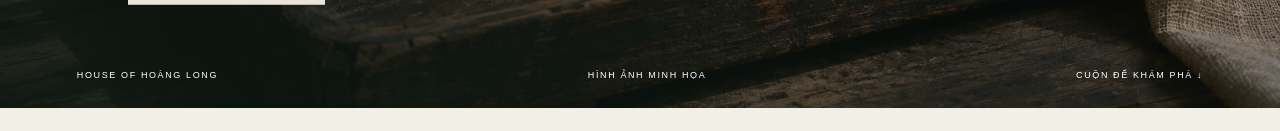
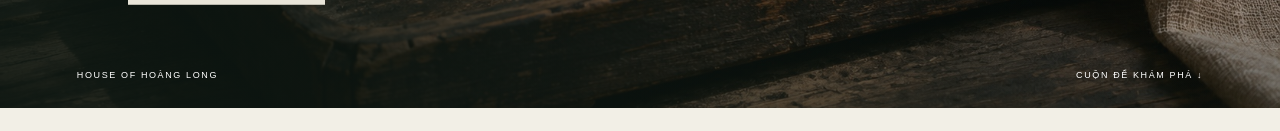
Before and after one commit to longnguyen29/hoang-long-tra-app, a Next.js app: page / in a window 1280 px wide. Shown: the part 669-800 px from the top of the page. Built offline with nearby package versions, Linux system fonts and the light colour scheme; no server answers; the database is empty.

Commit message:
Remove homepage illustration labels (#70)

```diff
--- a/components/home-editorial/page.jsx
+++ b/components/home-editorial/page.jsx
@@ -39,11 +39,11 @@ export default function HeroStudy() {
 
   <section className={styles.hero}>
     <div className={styles.heroImage}/><div className={styles.heroShade}/><div className={styles.heroTop}><span>NHÀ TRÀ HOÀNG LONG</span><span>VIỆT NAM · TEA HOUSE</span></div>
-    <div className={styles.heroContent}><p className={styles.kicker}><span/> TRÀ VIỆT, GỬI ĐẾN THẾ GIỚI</p><h1>Trà Việt,<br/><em>từ đất đến người.</em></h1><p>Từ nhà máy trà tại Hà Giang, Hoàng Long giới thiệu những dòng trà Việt cho người thưởng trà, các thương hiệu đồ uống và đối tác thương mại.</p><div className={styles.heroActions}><Link href={`/catalog${campaign}`}>Khám phá bộ sưu tập <span>↗</span></Link><Link href={`/wholesale${campaign}`}>Dành cho đối tác <span>→</span></Link></div></div><div className={styles.heroBottom}><span>HOUSE OF HOÀNG LONG</span><span>HÌNH ẢNH MINH HỌA</span><a href="#story">CUỘN ĐỂ KHÁM PHÁ ↓</a></div>
+    <div className={styles.heroContent}><p className={styles.kicker}><span/> TRÀ VIỆT, GỬI ĐẾN THẾ GIỚI</p><h1>Trà Việt,<br/><em>từ đất đến người.</em></h1><p>Từ nhà máy trà tại Hà Giang, Hoàng Long giới thiệu những dòng trà Việt cho người thưởng trà, các thương hiệu đồ uống và đối tác thương mại.</p><div className={styles.heroActions}><Link href={`/catalog${campaign}`}>Khám phá bộ sưu tập <span>↗</span></Link><Link href={`/wholesale${campaign}`}>Dành cho đối tác <span>→</span></Link></div></div><div className={styles.heroBottom}><span>HOUSE OF HOÀNG LONG</span><a href="#story">CUỘN ĐỂ KHÁM PHÁ ↓</a></div>
   </section>
   <section id="story" className={styles.story}><div className={styles.storyVisual}><img loading="lazy" decoding="async" src={home?.featured_photos?.[0] || "/landing/1.jpg"} alt="Hình ảnh từ thư viện Hoàng Long"/><span>01 / TỪ VÙNG TRÀ</span></div><div className={styles.storyText}><p className={styles.label}>NGUỒN CỘI &amp; CON NGƯỜI <span>01 — 04</span></p><h2>Từ vùng trà,<br/><em>đến nhà máy.</em></h2><p>Tại Tân Lập, Hà Giang, Hoàng Long làm việc với trà Việt từ khâu lựa chọn nguyên liệu đến chế biến và hoàn thiện sản phẩm.</p><p>Mỗi dòng trà được giới thiệu với hương vị và quy cách phù hợp, từ nhu cầu thưởng thức đến pha chế và cung ứng sỉ.</p>{home?.producer_quote?.vi && <p>“{home.producer_quote.vi}”{home?.producer_name && <> — {home.producer_name}</>}</p>}<Link className={styles.textLink} href={`/company${campaign}`}>Tìm hiểu về Hoàng Long <span>↗</span></Link></div></section>
   <section id="collection" className={styles.collection}><div className={styles.sectionHead}><div><p className={styles.label}>TUYỂN CHỌN HOÀNG LONG <span>02 — 04</span></p><h2>Bốn dòng trà,<br/><em>bốn nét riêng.</em></h2></div><p>Từ hương mật êm dịu đến nét khói trầm sâu, mỗi dòng trà mở ra một cách thưởng thức và sáng tạo riêng.</p></div><div className={styles.teas}>{teas.map(t => <Link href={`/catalog${campaign}`} className={styles.tea} key={t.no}><div className={styles.teaPhoto}><img src={t.image} alt={t.name} loading="lazy" decoding="async"/><span>↗</span></div><div className={styles.teaTitle}><h3>{t.name}</h3><span>{t.no}</span></div><p>{t.note}</p></Link>)}</div><Link className={styles.textLink} href={`/catalog${campaign}`}>Xem danh mục trà <span>↗</span></Link></section>
-  <section className={styles.trade}><div className={styles.tradeImage}><img loading="lazy" decoding="async" src="/landing/3.jpg" alt="Dây chuyền chế biến trà trong bộ ảnh Hoàng Long"/><figure><img loading="lazy" decoding="async" src="/cafe/serving-20260910/tea-trio-1200.webp" alt="Minh họa các cách dùng trà trong đồ uống cho quán"/><figcaption>Gợi ý ứng dụng pha chế · Hình ảnh minh họa</figcaption></figure></div><div className={styles.tradeContent}><p className={styles.label}>DÀNH CHO ĐỐI TÁC <span>03 — 04</span></p><h2>Một nguồn trà phù hợp.<br/><em>Một khởi đầu<br/>vững vàng.</em></h2><p>Từ quán đồ uống đến nhà phân phối và đối tác xuất khẩu, chúng tôi trao đổi nhu cầu, gửi mẫu và xây dựng báo giá theo từng đơn hàng.</p><div className={styles.steps}><span>01 &nbsp; Trao đổi nhu cầu</span><span>02 &nbsp; Chọn trà &amp; thử mẫu</span><span>03 &nbsp; Báo giá &amp; hợp tác</span></div><Link className={styles.lightButton} href={`/wholesale${campaign}`}>Bắt đầu cuộc trao đổi <span>↗</span></Link></div></section>
-  <section className={styles.retail}><div className={styles.retailCopy}><p className={styles.label}>DÀNH CHO BẠN <span>04 — 04</span></p><h2>Chọn trà cho<br/><em>những ngày thường.</em></h2><p>Tìm một hương trà hợp gu, dành cho bàn trà của bạn hoặc làm quà cho người thân.</p><Link className={styles.textLink} href="/shop">Ghé cửa hàng trà <span>↗</span></Link></div><figure className={styles.retailImage}><img loading="lazy" decoding="async" src="/hero-study/tea-moment-illustration.jpg" alt="Minh họa khoảnh khắc rót trà bên bàn gỗ"/><figcaption>Hình ảnh minh họa</figcaption></figure></section>
+  <section className={styles.trade}><div className={styles.tradeImage}><img loading="lazy" decoding="async" src="/landing/3.jpg" alt="Dây chuyền chế biến trà trong bộ ảnh Hoàng Long"/><figure><img loading="lazy" decoding="async" src="/cafe/serving-20260910/tea-trio-1200.webp" alt="Minh họa các cách dùng trà trong đồ uống cho quán"/><figcaption>Gợi ý ứng dụng pha chế</figcaption></figure></div><div className={styles.tradeContent}><p className={styles.label}>DÀNH CHO ĐỐI TÁC <span>03 — 04</span></p><h2>Một nguồn trà phù hợp.<br/><em>Một khởi đầu<br/>vững vàng.</em></h2><p>Từ quán đồ uống đến nhà phân phối và đối tác xuất khẩu, chúng tôi trao đổi nhu cầu, gửi mẫu và xây dựng báo giá theo từng đơn hàng.</p><div className={styles.steps}><span>01 &nbsp; Trao đổi nhu cầu</span><span>02 &nbsp; Chọn trà &amp; thử mẫu</span><span>03 &nbsp; Báo giá &amp; hợp tác</span></div><Link className={styles.lightButton} href={`/wholesale${campaign}`}>Bắt đầu cuộc trao đổi <span>↗</span></Link></div></section>
+  <section className={styles.retail}><div className={styles.retailCopy}><p className={styles.label}>DÀNH CHO BẠN <span>04 — 04</span></p><h2>Chọn trà cho<br/><em>những ngày thường.</em></h2><p>Tìm một hương trà hợp gu, dành cho bàn trà của bạn hoặc làm quà cho người thân.</p><Link className={styles.textLink} href="/shop">Ghé cửa hàng trà <span>↗</span></Link></div><figure className={styles.retailImage}><img loading="lazy" decoding="async" src="/hero-study/tea-moment-illustration.jpg" alt="Minh họa khoảnh khắc rót trà bên bàn gỗ"/></figure></section>
   <section className={styles.closing}><p>HOUSE OF HOÀNG LONG · VIETNAM</p><h2>Cùng trò chuyện<br/><em>về trà.</em></h2><Link href={`/wholesale${campaign}`}>Liên hệ hợp tác <span>↗</span></Link></section><footer className={styles.footer}><div><b>HOUSE OF HOÀNG LONG</b><p>Trà Việt, cho những cuộc gặp gỡ.</p></div><div><Link href={`/company${campaign}`}>Về Hoàng Long</Link><Link href={`/catalog${campaign}`}>Danh mục trà</Link><Link href="/shop">Cửa hàng</Link></div><div><p>Công ty TNHH Thương Mại Trà Hoàng Long · MST 0110818609</p><a href="tel:+84903333841">0903 333 841</a><p><Link href="/meet">Liên hệ</Link> · <Link href="/privacy">Quyền riêng tư</Link></p><PolicyLinks/></div></footer>
 </main>; }
```
Also changed, not shown: 1 other file (tests, documents, lock files or other folders).
